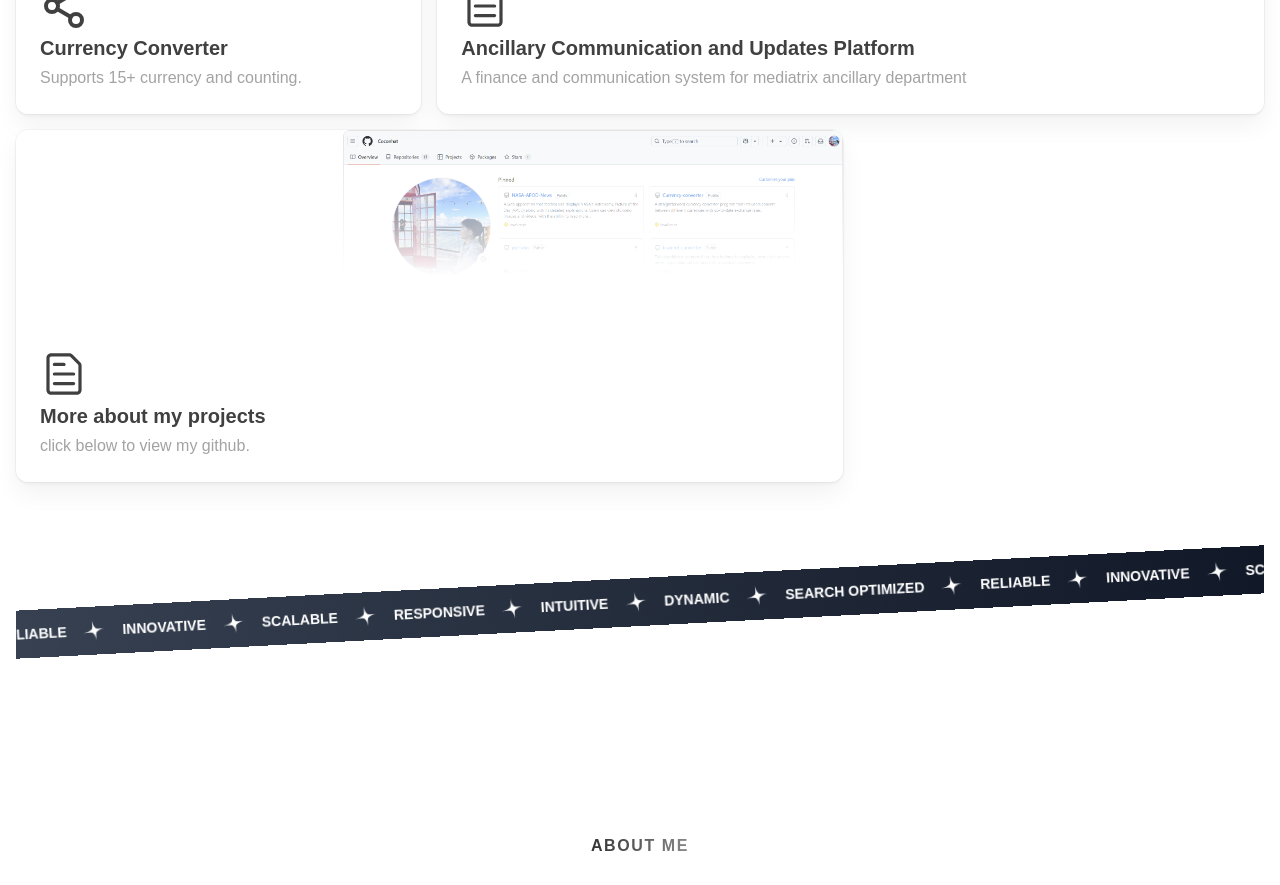
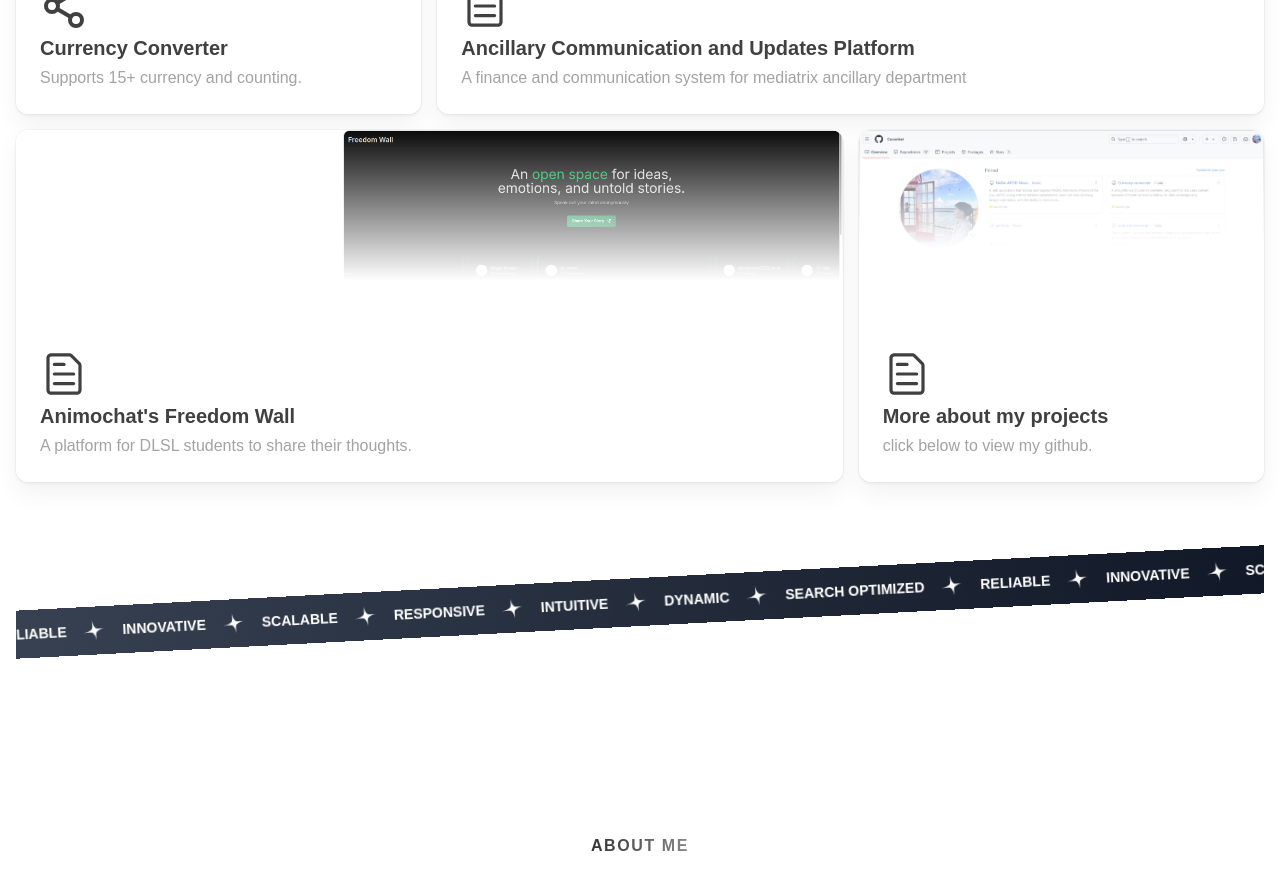
Before and after one commit to Coconhat/porfolio, a Next.js app: page / in a window 1280 px wide. Shown: the part 1920-2805 px from the top of the page. Built offline with nearby package versions, Linux system fonts and the light colour scheme; a web font is replaced by a local one.

Commit message:
feat: add freedom wall to features project

```diff
--- a/src/components/ui/BentoDemo.tsx
+++ b/src/components/ui/BentoDemo.tsx
@@ -5,7 +5,7 @@ import currencyconverter from "@/assets/images/currencyconverter3.png";
 import mediatrix from "@/assets/images/mediatrix.png";
 import amazon from "@/assets/images/amazon.png";
 import animo from "@/assets/images/animo.png";
-
+import freedomwall from "@/assets/images/freedomwall.png";
 import nasa1 from "@/assets/images/nasa1.jpg";
 import nasa2 from "@/assets/images/nasa2.jpg";
 import nasa3 from "@/assets/images/nasa3.jpg";
@@ -166,9 +166,26 @@ const features = [
 
   {
     Icon: FileTextIcon,
+    name: "Animochat's Freedom Wall",
+    description: "A platform for DLSL students to share their thoughts.",
+    className: "col-span-3 lg:col-span-2",
+    href: "https://animochat.com/freedomwall",
+    cta: "View Site",
+    background: (
+      <Image
+        src={freedomwall}
+        alt="Integrations"
+        width={500}
+        height={300}
+        className="absolute right-0 top-0 origin-top rounded-md border transition-all duration-300 ease-out [mask-image:linear-gradient(to_top,transparent_40%,#000_100%)] group-hover:scale-105"
+      />
+    ),
+  },
+  {
+    Icon: FileTextIcon,
     name: "More about my projects",
     description: "click below to view my github.",
-    className: "col-span-3 lg:col-span-2",
+    className: "col-span-3 lg:col-span-1",
     href: "https://github.com/Coconhat",
     cta: "Learn more",
     background: (
```
Also changed, not shown: src/assets/images/freedomwall.png (added).
